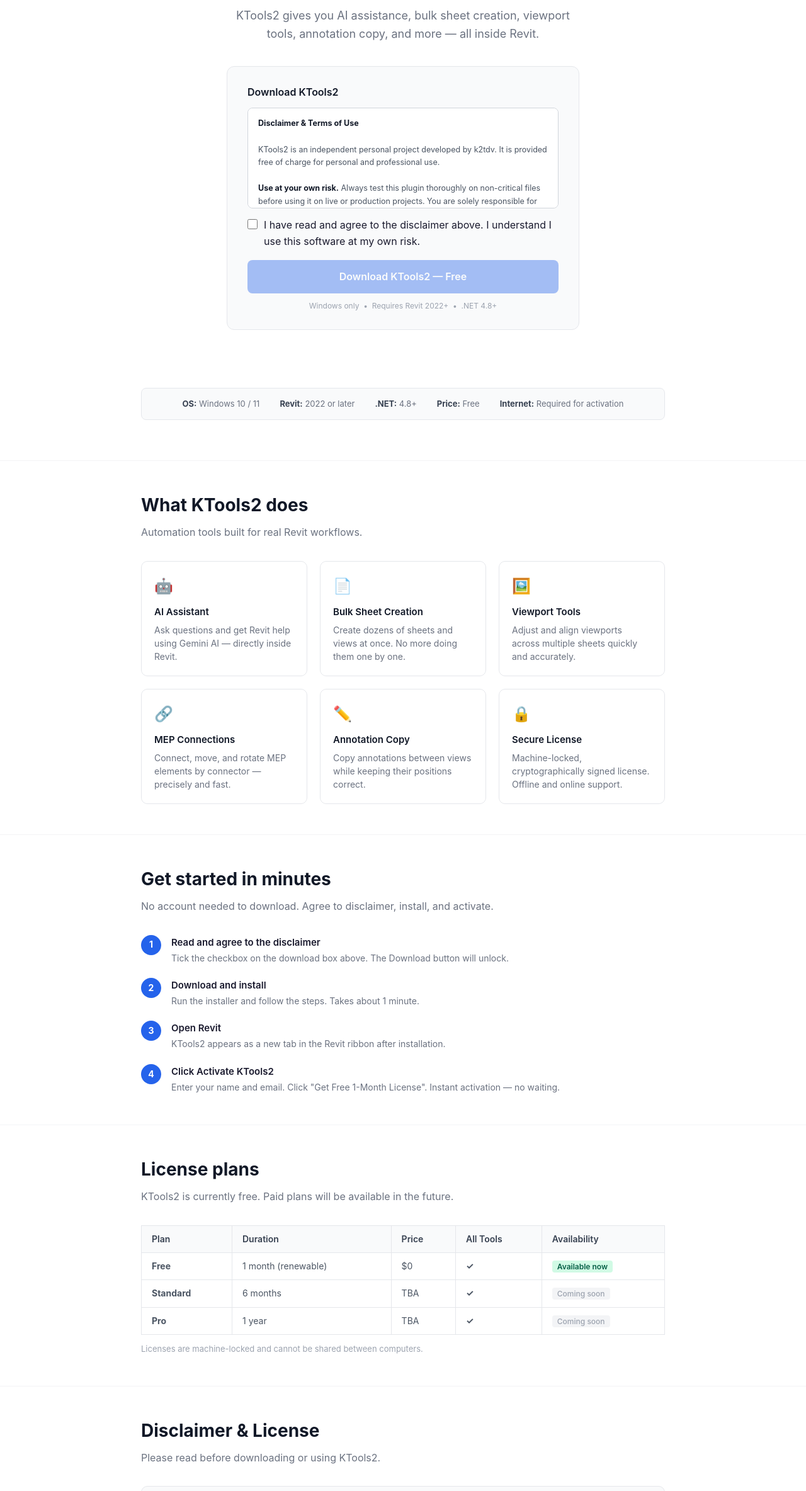
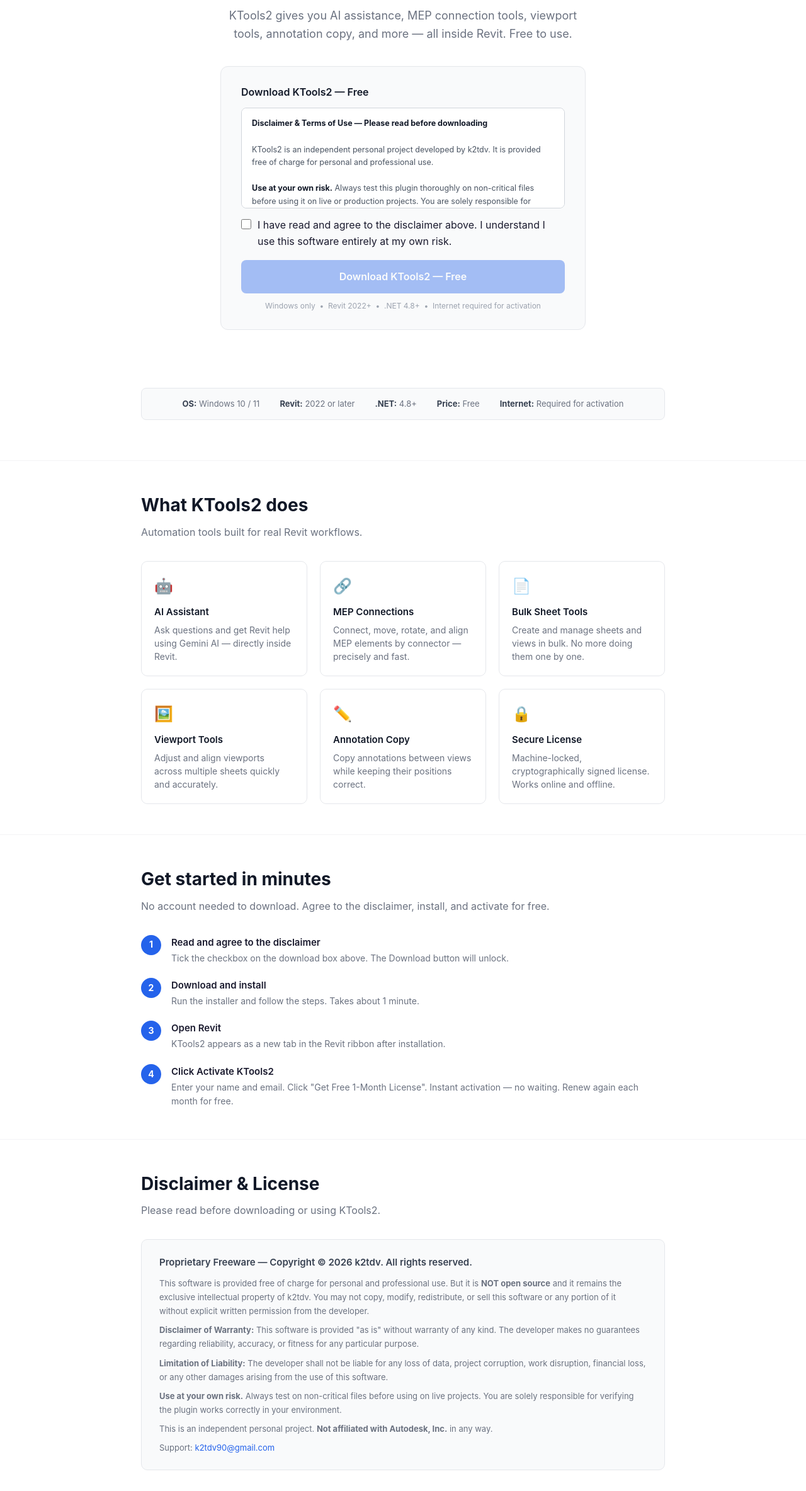
Before and after one commit to k2tdv/ktools-site, a plain HTML site: page index.html in a window 1280 px wide. Shown: the part 299-2667 px from the top of the page at 63% size. Drawn offline with Linux system fonts and the light colour scheme.

Commit message:
Update index.html

```diff
--- a/index.html
+++ b/index.html
@@ -3,8 +3,8 @@
 <head>
   <meta charset="UTF-8" />
   <meta name="viewport" content="width=device-width, initial-scale=1.0" />
-  <title>KTools2 — Revit Plugin by k2tdv</title>
-  <meta name="description" content="KTools2 is a free Autodesk Revit plugin with AI assistant, bulk sheet creation, viewport tools, and more." />
+  <title>KTools2 — Free Revit Plugin by k2tdv</title>
+  <meta name="description" content="KTools2 is a free Autodesk Revit plugin with AI assistant, MEP connection tools, viewport tools, and more. Free to download and use." />
   <style>
     *, *::before, *::after { box-sizing: border-box; margin: 0; padding: 0; }
     html { scroll-behavior: smooth; }
@@ -13,7 +13,6 @@
     a:hover { text-decoration: underline; }
     .container { max-width: 880px; margin: 0 auto; padding: 0 24px; }
 
-    /* Nav */
     nav { border-bottom: 1px solid #e5e7eb; padding: 14px 0; position: sticky; top: 0; background: #fff; z-index: 10; }
     .nav-inner { display: flex; align-items: center; justify-content: space-between; max-width: 880px; margin: 0 auto; padding: 0 24px; }
     .nav-logo { font-size: 20px; font-weight: 700; color: #2563eb; }
@@ -21,50 +20,38 @@
     .nav-links a { font-size: 14px; color: #4b5563; }
     .nav-links a:hover { color: #2563eb; text-decoration: none; }
 
-    /* Hero */
     .hero { padding: 72px 0 60px; text-align: center; }
     .badge { display: inline-block; background: #eff6ff; color: #2563eb; font-size: 13px; font-weight: 600; padding: 4px 14px; border-radius: 20px; margin-bottom: 20px; border: 1px solid #bfdbfe; }
     h1 { font-size: 48px; font-weight: 800; line-height: 1.15; letter-spacing: -1px; margin-bottom: 16px; color: #111827; }
     h1 span { color: #2563eb; }
     .hero-sub { font-size: 18px; color: #6b7280; max-width: 560px; margin: 0 auto 36px; }
 
-    /* Download box */
-    .download-box { background: #f9fafb; border: 1px solid #e5e7eb; border-radius: 12px; padding: 28px 32px; max-width: 560px; margin: 0 auto 32px; text-align: left; }
+    .download-box { background: #f9fafb; border: 1px solid #e5e7eb; border-radius: 12px; padding: 28px 32px; max-width: 580px; margin: 0 auto 32px; text-align: left; }
     .download-box h3 { font-size: 16px; font-weight: 600; color: #111827; margin-bottom: 12px; }
-
-    /* Disclaimer scroll box inside download box */
     .disclaimer-scroll { background: #fff; border: 1px solid #d1d5db; border-radius: 8px; padding: 14px 16px; height: 160px; overflow-y: auto; font-size: 12.5px; color: #4b5563; line-height: 1.65; margin-bottom: 14px; }
     .disclaimer-scroll strong { color: #111827; }
-
-    /* Checkbox row */
     .check-row { display: flex; align-items: flex-start; gap: 10px; margin-bottom: 16px; cursor: pointer; }
     .check-row input[type="checkbox"] { margin-top: 3px; width: 16px; height: 16px; flex-shrink: 0; cursor: pointer; accent-color: #2563eb; }
     .check-row label { font-size: 14px; color: #374151; cursor: pointer; line-height: 1.5; }
-
-    /* Download button */
-    .btn-download { display: block; width: 100%; background: #2563eb; color: #fff; font-size: 16px; font-weight: 600; padding: 14px 24px; border-radius: 8px; border: none; cursor: pointer; text-align: center; transition: background 0.15s; opacity: 0.4; pointer-events: none; }
+    .btn-download { display: block; width: 100%; background: #2563eb; color: #fff; font-size: 16px; font-weight: 600; padding: 14px 24px; border-radius: 8px; border: none; cursor: pointer; text-align: center; transition: background 0.15s; opacity: 0.4; pointer-events: none; text-decoration: none; }
     .btn-download.enabled { opacity: 1; pointer-events: auto; }
-    .btn-download.enabled:hover { background: #1d4ed8; }
+    .btn-download.enabled:hover { background: #1d4ed8; text-decoration: none; color: #fff; }
     .btn-note { font-size: 12px; color: #9ca3af; margin-top: 10px; text-align: center; }
 
-    /* Req bar */
     .req-bar { background: #f9fafb; border: 1px solid #e5e7eb; border-radius: 8px; padding: 14px 24px; display: flex; gap: 32px; flex-wrap: wrap; justify-content: center; margin-bottom: 64px; }
     .req-item { font-size: 13px; color: #6b7280; }
     .req-item strong { color: #374151; }
 
-    /* Sections */
     .section { padding: 48px 0; border-top: 1px solid #f3f4f6; }
     h2 { font-size: 28px; font-weight: 700; margin-bottom: 8px; color: #111827; }
     .section-sub { color: #6b7280; margin-bottom: 32px; }
 
-    /* Features */
     .features { display: grid; grid-template-columns: repeat(auto-fit, minmax(240px, 1fr)); gap: 20px; }
     .feature-card { border: 1px solid #e5e7eb; border-radius: 10px; padding: 20px; }
     .feature-icon { font-size: 24px; margin-bottom: 10px; }
     .feature-card h3 { font-size: 15px; font-weight: 600; margin-bottom: 6px; color: #111827; }
     .feature-card p { font-size: 14px; color: #6b7280; line-height: 1.5; }
 
-    /* Steps */
     .steps { counter-reset: step; display: flex; flex-direction: column; gap: 20px; }
     .step { display: flex; gap: 16px; align-items: flex-start; }
     .step-num { counter-increment: step; min-width: 32px; height: 32px; border-radius: 50%; background: #2563eb; color: #fff; font-size: 14px; font-weight: 700; display: flex; align-items: center; justify-content: center; }
@@ -72,80 +59,60 @@
     .step-text h4 { font-size: 15px; font-weight: 600; margin-bottom: 2px; }
     .step-text p { font-size: 14px; color: #6b7280; }
 
-    /* License table */
-    .license-table { width: 100%; border-collapse: collapse; font-size: 14px; }
-    .license-table th { background: #f9fafb; padding: 10px 16px; text-align: left; font-weight: 600; color: #374151; border: 1px solid #e5e7eb; }
-    .license-table td { padding: 10px 16px; border: 1px solid #e5e7eb; color: #4b5563; }
-    .tag-free { background: #d1fae5; color: #065f46; font-size: 12px; font-weight: 600; padding: 2px 8px; border-radius: 4px; }
-    .tag-soon { background: #f3f4f6; color: #9ca3af; font-size: 12px; font-weight: 500; padding: 2px 8px; border-radius: 4px; }
-    .check { color: #10b981; font-weight: 700; }
-
-    /* Disclaimer section */
     .disclaimer-section { background: #f9fafb; border: 1px solid #e5e7eb; border-radius: 10px; padding: 24px 28px; margin-top: 16px; }
     .disclaimer-section h3 { font-size: 15px; font-weight: 600; color: #374151; margin-bottom: 10px; }
     .disclaimer-section p { font-size: 13px; color: #6b7280; line-height: 1.7; margin-bottom: 8px; }
     .disclaimer-section p:last-child { margin-bottom: 0; }
 
-    /* Footer */
     footer { border-top: 1px solid #e5e7eb; padding: 32px 0; text-align: center; font-size: 13px; color: #9ca3af; }
   </style>
 </head>
 <body>
 
-<!-- Nav -->
 <nav>
   <div class="nav-inner">
     <span class="nav-logo">KTools2</span>
     <div class="nav-links">
       <a href="#features">Features</a>
       <a href="#how-it-works">How it works</a>
-      <a href="#pricing">License</a>
       <a href="#disclaimer">Disclaimer</a>
       <a href="#download">Download</a>
     </div>
   </div>
 </nav>
 
-<!-- Hero -->
 <div class="hero">
   <div class="container">
     <div class="badge">Free Revit Plugin — v1.0.0</div>
     <h1>More productive in<br><span>Autodesk Revit</span></h1>
-    <p class="hero-sub">KTools2 gives you AI assistance, bulk sheet creation, viewport tools, annotation copy, and more — all inside Revit.</p>
+    <p class="hero-sub">KTools2 gives you AI assistance, MEP connection tools, viewport tools, annotation copy, and more — all inside Revit. Free to use.</p>
 
-    <!-- Download box with disclaimer + checkbox -->
     <div class="download-box" id="download">
-      <h3>Download KTools2</h3>
-
+      <h3>Download KTools2 — Free</h3>
       <div class="disclaimer-scroll">
-        <strong>Disclaimer &amp; Terms of Use</strong><br><br>
+        <strong>Disclaimer &amp; Terms of Use — Please read before downloading</strong><br><br>
         KTools2 is an independent personal project developed by k2tdv. It is provided free of charge for personal and professional use.<br><br>
         <strong>Use at your own risk.</strong> Always test this plugin thoroughly on non-critical files before using it on live or production projects. You are solely responsible for verifying the plugin behaves correctly in your Revit environment.<br><br>
         The developer is not responsible for any loss of data, project corruption, work disruption, financial loss, or any other damages arising from the use or inability to use this software.<br><br>
         This software is provided "as is" without warranty of any kind, express or implied. The developer makes no guarantees regarding reliability, accuracy, or fitness for any particular purpose.<br><br>
-        <strong>Proprietary software.</strong> The source code is NOT open source and remains the exclusive intellectual property of k2tdv. You may not copy, modify, decompile, reverse-engineer, redistribute, or sell this software or any portion of it without explicit written permission.<br><br>
+        <strong>Proprietary software.</strong> The source code is NOT open source and remains the exclusive intellectual property of k2tdv. You may not copy, modify, decompile, reverse-engineer, redistribute, or sell this software or any portion of it without explicit written permission from the developer.<br><br>
         This project is not affiliated with, endorsed by, or connected to Autodesk, Inc. in any way.<br><br>
-        Copyright &copy; 2026 k2tdv. All rights reserved.<br>
-        Support: k2tdv90@gmail.com
+        Copyright &copy; 2026 k2tdv. All rights reserved. &nbsp;|&nbsp; Support: k2tdv90@gmail.com
       </div>
-
       <label class="check-row" for="agreeCheck">
         <input type="checkbox" id="agreeCheck" onchange="toggleDownload(this)" />
-        <span>I have read and agree to the disclaimer above. I understand I use this software at my own risk.</span>
+        <span>I have read and agree to the disclaimer above. I understand I use this software entirely at my own risk.</span>
       </label>
-
-      <!-- Replace the href below with your real GitHub Releases download link -->
+      <!-- Replace href with your actual GitHub Releases download link -->
       <a class="btn-download" id="downloadBtn"
          href="https://github.com/k2tdv/ktools-site/releases/latest/download/KTools2-Setup.exe">
         Download KTools2 — Free
       </a>
-      <p class="btn-note">Windows only &nbsp;&bull;&nbsp; Requires Revit 2022+ &nbsp;&bull;&nbsp; .NET 4.8+</p>
+      <p class="btn-note">Windows only &nbsp;&bull;&nbsp; Revit 2022+ &nbsp;&bull;&nbsp; .NET 4.8+ &nbsp;&bull;&nbsp; Internet required for activation</p>
     </div>
-
   </div>
 </div>
 
-<!-- Requirements bar -->
 <div class="container">
   <div class="req-bar">
     <span class="req-item"><strong>OS:</strong> Windows 10 / 11</span>
@@ -156,71 +123,50 @@
   </div>
 </div>
 
-<!-- Features -->
 <div class="section" id="features">
   <div class="container">
     <h2>What KTools2 does</h2>
     <p class="section-sub">Automation tools built for real Revit workflows.</p>
     <div class="features">
       <div class="feature-card"><div class="feature-icon">🤖</div><h3>AI Assistant</h3><p>Ask questions and get Revit help using Gemini AI — directly inside Revit.</p></div>
-      <div class="feature-card"><div class="feature-icon">📄</div><h3>Bulk Sheet Creation</h3><p>Create dozens of sheets and views at once. No more doing them one by one.</p></div>
+      <div class="feature-card"><div class="feature-icon">🔗</div><h3>MEP Connections</h3><p>Connect, move, rotate, and align MEP elements by connector — precisely and fast.</p></div>
+      <div class="feature-card"><div class="feature-icon">📄</div><h3>Bulk Sheet Tools</h3><p>Create and manage sheets and views in bulk. No more doing them one by one.</p></div>
       <div class="feature-card"><div class="feature-icon">🖼️</div><h3>Viewport Tools</h3><p>Adjust and align viewports across multiple sheets quickly and accurately.</p></div>
-      <div class="feature-card"><div class="feature-icon">🔗</div><h3>MEP Connections</h3><p>Connect, move, and rotate MEP elements by connector — precisely and fast.</p></div>
       <div class="feature-card"><div class="feature-icon">✏️</div><h3>Annotation Copy</h3><p>Copy annotations between views while keeping their positions correct.</p></div>
-      <div class="feature-card"><div class="feature-icon">🔒</div><h3>Secure License</h3><p>Machine-locked, cryptographically signed license. Offline and online support.</p></div>
+      <div class="feature-card"><div class="feature-icon">🔒</div><h3>Secure License</h3><p>Machine-locked, cryptographically signed license. Works online and offline.</p></div>
     </div>
   </div>
 </div>
 
-<!-- How it works -->
 <div class="section" id="how-it-works">
   <div class="container">
     <h2>Get started in minutes</h2>
-    <p class="section-sub">No account needed to download. Agree to disclaimer, install, and activate.</p>
+    <p class="section-sub">No account needed to download. Agree to the disclaimer, install, and activate for free.</p>
     <div class="steps">
       <div class="step"><div class="step-num"></div><div class="step-text"><h4>Read and agree to the disclaimer</h4><p>Tick the checkbox on the download box above. The Download button will unlock.</p></div></div>
       <div class="step"><div class="step-num"></div><div class="step-text"><h4>Download and install</h4><p>Run the installer and follow the steps. Takes about 1 minute.</p></div></div>
       <div class="step"><div class="step-num"></div><div class="step-text"><h4>Open Revit</h4><p>KTools2 appears as a new tab in the Revit ribbon after installation.</p></div></div>
-      <div class="step"><div class="step-num"></div><div class="step-text"><h4>Click Activate KTools2</h4><p>Enter your name and email. Click "Get Free 1-Month License". Instant activation — no waiting.</p></div></div>
+      <div class="step"><div class="step-num"></div><div class="step-text"><h4>Click Activate KTools2</h4><p>Enter your name and email. Click "Get Free 1-Month License". Instant activation — no waiting. Renew again each month for free.</p></div></div>
     </div>
   </div>
 </div>
 
-<!-- License plans -->
-<div class="section" id="pricing">
-  <div class="container">
-    <h2>License plans</h2>
-    <p class="section-sub">KTools2 is currently free. Paid plans will be available in the future.</p>
-    <table class="license-table">
-      <thead><tr><th>Plan</th><th>Duration</th><th>Price</th><th>All Tools</th><th>Availability</th></tr></thead>
-      <tbody>
-        <tr><td><strong>Free</strong></td><td>1 month (renewable)</td><td>$0</td><td class="check">✓</td><td><span class="tag-free">Available now</span></td></tr>
-        <tr><td><strong>Standard</strong></td><td>6 months</td><td>TBA</td><td class="check">✓</td><td><span class="tag-soon">Coming soon</span></td></tr>
-        <tr><td><strong>Pro</strong></td><td>1 year</td><td>TBA</td><td class="check">✓</td><td><span class="tag-soon">Coming soon</span></td></tr>
-      </tbody>
-    </table>
-    <p style="font-size:13px;color:#9ca3af;margin-top:12px;">Licenses are machine-locked and cannot be shared between computers.</p>
-  </div>
-</div>
-
-<!-- Disclaimer section -->
 <div class="section" id="disclaimer">
   <div class="container">
     <h2>Disclaimer &amp; License</h2>
     <p class="section-sub">Please read before downloading or using KTools2.</p>
     <div class="disclaimer-section">
       <h3>Proprietary Freeware — Copyright &copy; 2026 k2tdv. All rights reserved.</h3>
-      <p>This software is provided free of charge for personal and professional use. The source code is <strong>NOT open source</strong> and remains the exclusive intellectual property of k2tdv. You may not copy, modify, decompile, reverse-engineer, redistribute, or sell this software or any portion of it without explicit written permission from the developer.</p>
-      <p><strong>Disclaimer of Warranty:</strong> This software is provided "as is" without warranty of any kind, express or implied. The developer makes no guarantees regarding reliability, accuracy, or fitness for any particular purpose.</p>
-      <p><strong>Limitation of Liability:</strong> The developer shall not be liable for any loss of data, project corruption, work disruption, financial loss, or any other damages arising from the use or inability to use this software.</p>
-      <p><strong>Use at your own risk.</strong> Always test this plugin thoroughly on non-critical files before using it on live or production projects. You are solely responsible for verifying the plugin behaves correctly in your Revit environment.</p>
-      <p>This is an independent personal project. It is <strong>not affiliated with, endorsed by, or connected to Autodesk, Inc.</strong> in any way.</p>
-      <p>For support or inquiries: <a href="mailto:k2tdv90@gmail.com">k2tdv90@gmail.com</a></p>
+      <p>This software is provided free of charge for personal and professional use. But it is <strong>NOT open source</strong> and it remains the exclusive intellectual property of k2tdv. You may not copy, modify, redistribute, or sell this software or any portion of it without explicit written permission from the developer.</p>
+      <p><strong>Disclaimer of Warranty:</strong> This software is provided "as is" without warranty of any kind. The developer makes no guarantees regarding reliability, accuracy, or fitness for any particular purpose.</p>
+      <p><strong>Limitation of Liability:</strong> The developer shall not be liable for any loss of data, project corruption, work disruption, financial loss, or any other damages arising from the use of this software.</p>
+      <p><strong>Use at your own risk.</strong> Always test on non-critical files before using on live projects. You are solely responsible for verifying the plugin works correctly in your environment.</p>
+      <p>This is an independent personal project. <strong>Not affiliated with Autodesk, Inc.</strong> in any way.</p>
+      <p>Support: <a href="mailto:k2tdv90@gmail.com">k2tdv90@gmail.com</a></p>
     </div>
   </div>
 </div>
 
-<!-- Footer -->
 <footer>
   <div class="container">
     <p>KTools2 &mdash; Independent personal project by k2tdv</p>
@@ -232,11 +178,8 @@
 <script>
   function toggleDownload(checkbox) {
     var btn = document.getElementById('downloadBtn');
-    if (checkbox.checked) {
-      btn.classList.add('enabled');
-    } else {
-      btn.classList.remove('enabled');
-    }
+    if (checkbox.checked) { btn.classList.add('enabled'); }
+    else { btn.classList.remove('enabled'); }
   }
 </script>
 
```
